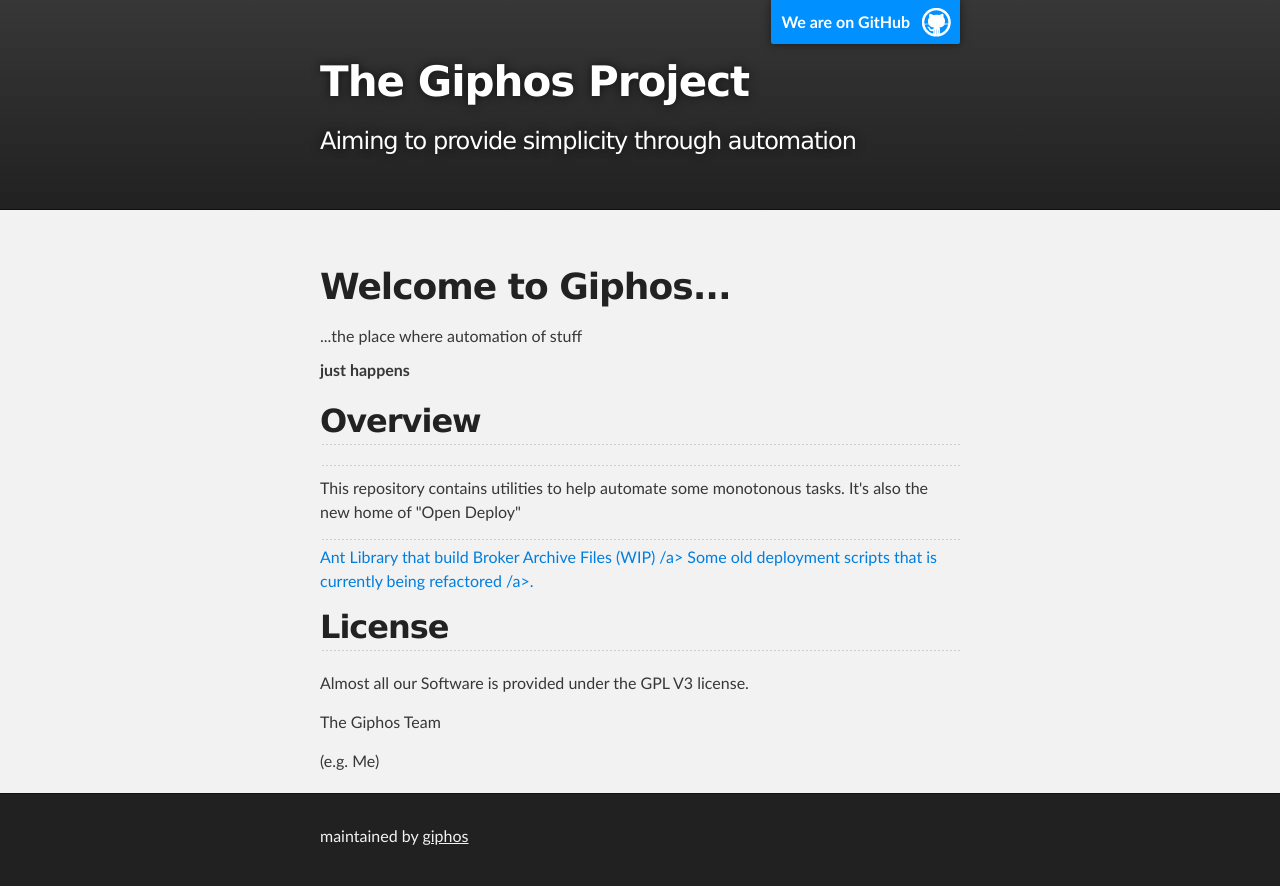
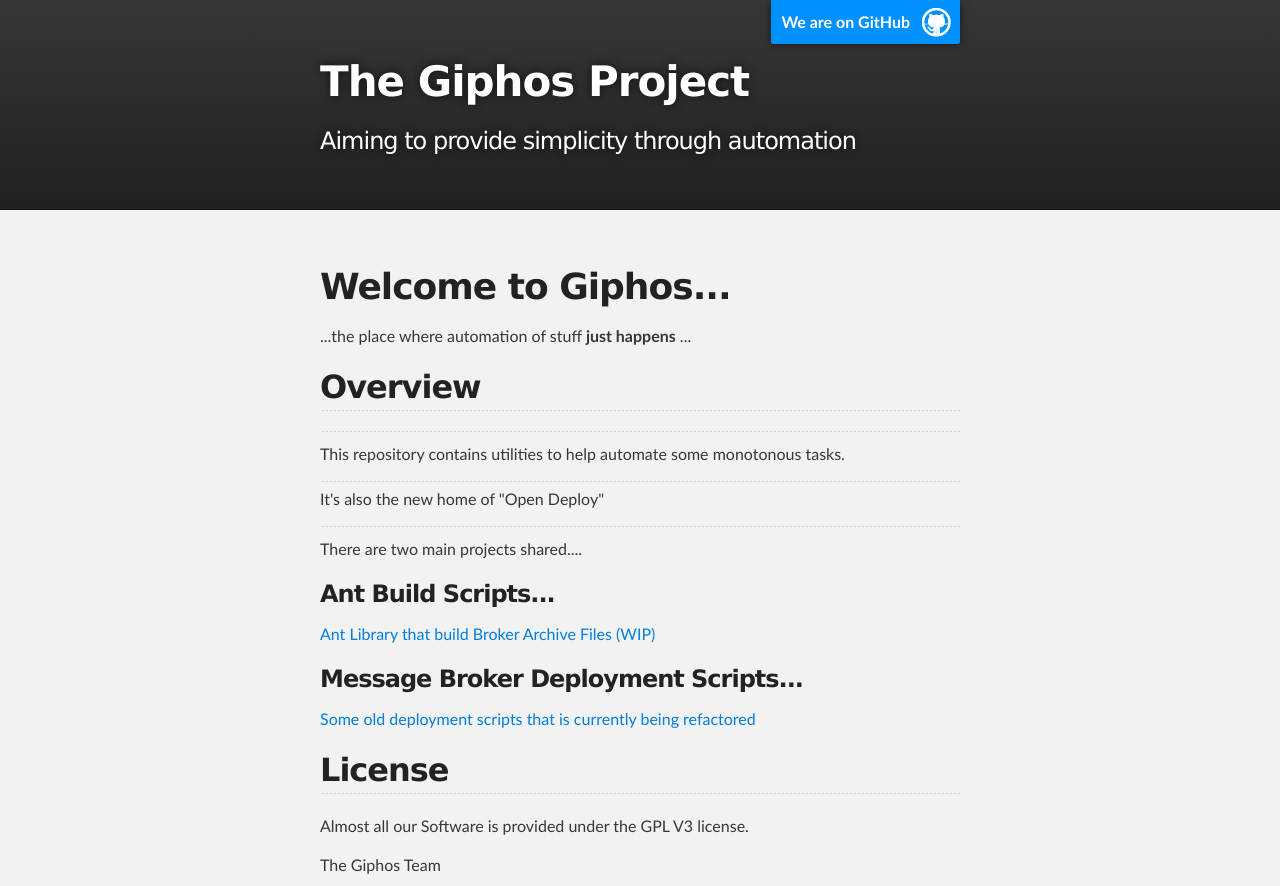
Before and after one commit to giphos/giphos.github.io, a plain HTML site: page index.html in a window 1280 px wide. Shown: the top 886 px of the page. Drawn offline with Linux system fonts and the light colour scheme.

Commit message:
Fixed links....

```diff
--- a/index.html
+++ b/index.html
@@ -28,19 +28,27 @@
     <div id="main_content_wrap" class="outer">
       <section id="main_content" class="inner">
         <h1>Welcome to Giphos... </h1>
-        ...the place where automation of stuff
-        <p><strong>just happens</strong></p>
+        <p>...the place where automation of stuff <strong>just happens</strong> ...</p>
 
 <h2>
 <a id="overview" class="anchor" href="#overview" aria-hidden="true"><span class="octicon octicon-link"></span></a>Overview</h2>
 
 
 <hr>
-<p>This repository contains utilities to help automate some monotonous tasks.  It's also the new home of "Open Deploy"</p>
+<p>This repository contains utilities to help automate some monotonous tasks.
+<hr>
+It's also the new home of "Open Deploy" </p>
 
 <hr>
-<a id="shell_scripts" href="http://giphos.github.io/open-deploy-iib-buildscripts/">Ant Library that build Broker Archive Files (WIP) /a>
-<a id="shell_scripts" href="http://giphos.github.io/classic-iib-shell-scripts">Some old deployment scripts that is currently being refactored /a>.
+<p>There are two main projects shared....
+<h3>Ant Build Scripts...</H3>
+<p>
+<a href="http://giphos.github.io/open-deploy-iib-buildscripts/">Ant Library that build Broker Archive Files (WIP)</a>
+</p>
+<h3>Message Broker Deployment Scripts...</H3>
+<p>
+<a href="http://giphos.github.io/classic-iib-shell-scripts">Some old deployment scripts that is currently being refactored </a>
+</p>
 <h2>
 <a id="license" class="anchor" href="#license" aria-hidden="true"><span class="octicon octicon-link"></span></a>License</h2>
 
```
